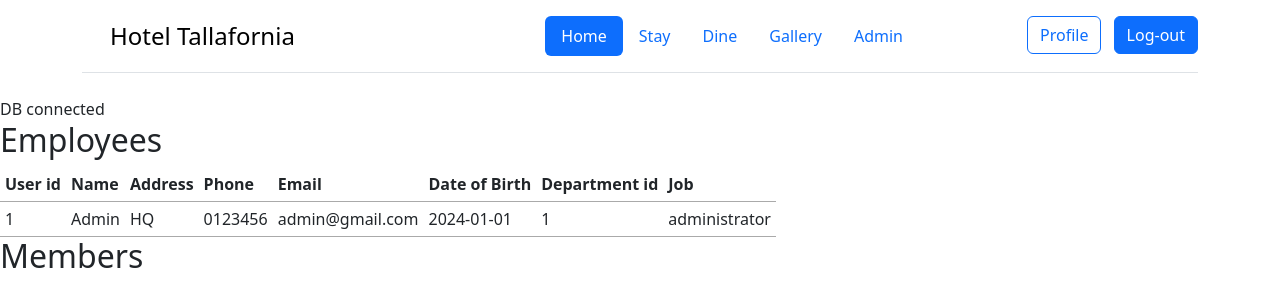
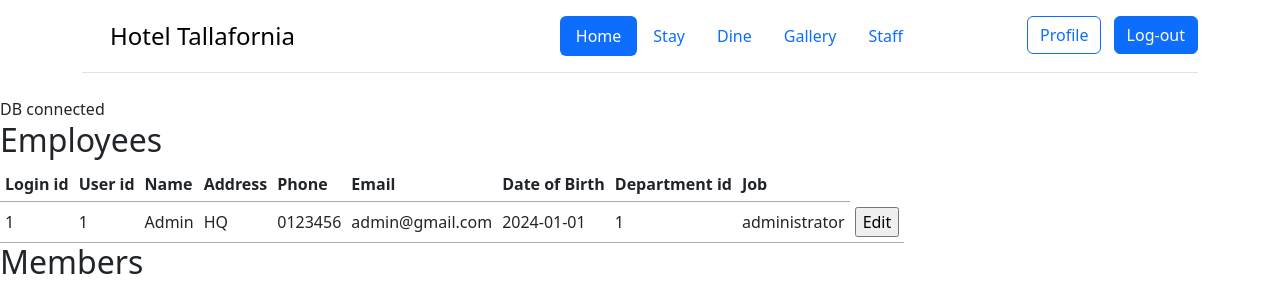
Before and after one commit to SamJones56/cleanWebsite, a PHP site: page /adminManageUsers.php in a window 1280 px wide. Shown: the top 284 px of the page. Run offline with PHP 8.4, Linux system fonts and the light colour scheme; a user stored in the database is signed in; data comes from the database, SQL or seed files in the repository; both versions use the stored data as it was after the commit.

Commit message:
Can update all members now

```diff
--- a/public/adminManageUsers.php
+++ b/public/adminManageUsers.php
@@ -15,6 +15,7 @@ require_once '../src/DBconnect.php';
     <table>
         <thead>
         <tr>
+            <th>Login id</th>
             <th>User id</th>
             <th>Name</th>
             <th>Address</th>
--- a/public/templates/header.php
+++ b/public/templates/header.php
@@ -41,8 +41,8 @@ if ($user_is_logged_in) {
             <li class="nav-item"><a href="stays.php" class="nav-link">Stay</a></li>
             <li class="nav-item"><a href="#" class="nav-link">Dine</a></li>
             <li class="nav-item"><a href="#" class="nav-link">Gallery</a></li>
-            <?php if($_SESSION['permissionlvl'] == 3){?>
-			    <li class="nav-item"><a href="admin.php" class="nav-link">Admin</a></li>
+            <?php if($_SESSION['permissionlvl'] > 1){?>
+			    <li class="nav-item"><a href="admin.php" class="nav-link">Staff</a></li>
             <?php } ?>
         </ul>
 <!--        Begin checks for logged in                  -->
--- a/src/functions/adminManageUsersFunctions.php
+++ b/src/functions/adminManageUsersFunctions.php
@@ -38,26 +38,46 @@ function buildMemberList($connection) {
 
 function buildEmployeeDisplay($userArray)
 {
+
+    if(isset($_POST['submit'])){
+        $temp_login = $_POST['user_id']; // Get the unique identifier from the submitted form
+        $_SESSION['temp_login'] = $temp_login;
+        header("Location: updateUser.php");
+        exit();
+    }
+
     // Keys that match headers
-    $keys = ['user_id', 'name', 'address', 'ph_no', 'email', 'dob', 'dept_id', 'job'];
+
+    $keys = ['Login_id','user_id', 'name', 'address', 'ph_no', 'email', 'dob', 'dept_id', 'job'];
 
     echo "<tr>";
     foreach ($keys as $key) {
 //        https://www.w3schools.com/php/func_array_key_exists.asp
         // Check if the key exists in the userArray
         if (array_key_exists($key, $userArray)) {
-            echo "<td>" . $userArray[$key] . "</td>";
+            echo "<td>" . $userArray[$key]  . "</td>";
         } else {
             // Doesn't match
             echo "<td></td>";
         }
     }
+
+    echo '<td><form action="" method="post">';
+    echo '<input type="hidden" name="user_id" value="' . ($userArray['Login_id']) . '">';
+    echo '<input type="submit" name="submit" value="Edit">';
+    echo '</form></td>';
     echo "</tr>";
+
 }
-
 
 function buildMemberDisplay($userArray)
 {
+    if(isset($_POST['submit'])){
+        $temp_login = $_POST['user_id']; // Get the unique identifier from the submitted form
+        $_SESSION['temp_login'] = $temp_login;
+        header("Location: updateUser.php");
+        exit();
+    }
     // Keys that match headers
     $keys = ['user_id', 'name', 'address', 'ph_no', 'email', 'dob', 'passport_no' ];
 
@@ -71,5 +91,9 @@ function buildMemberDisplay($userArray)
             echo "<td></td>";
         }
     }
+    echo '<td><form action="" method="post">';
+    echo '<input type="hidden" name="user_id" value="' . ($userArray['Login_id']) . '">';
+    echo '<input type="submit" name="submit" value="Edit">';
+    echo '</form></td>';
     echo "</tr>";
 }
```
Also changed, not shown: data/init.sql (+12 -0 lines), public/admin.php (+9 -1 lines), public/test.php (added, +11 -0 lines), public/updateUser.php (+14 -2 lines).
